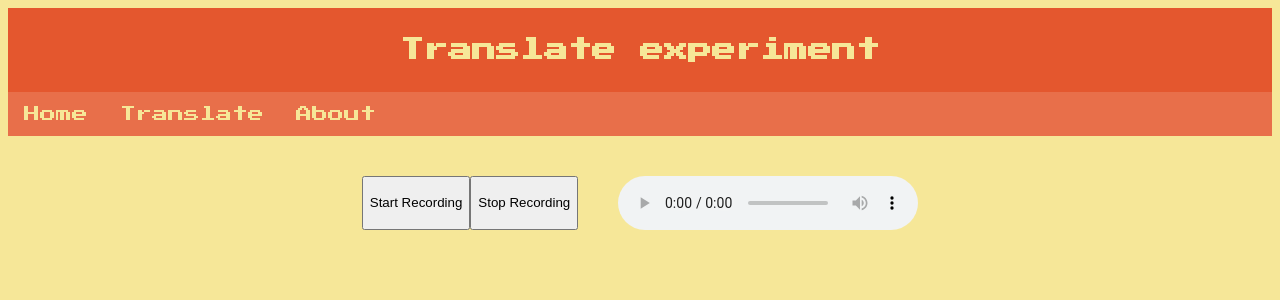
After one commit to LJBookey/HackyQuacky, a Flask app: template src/server/templates/experiment.html in a window 1280 px wide. The commit adds this page. Shown: the top 300 px of the page. Run offline with Flask 3, Linux system fonts and the light colour scheme; the template is opened without the code that fills it, so the values that code supplies are empty.

Commit message:
audio allowed???

```diff
--- /dev/null
+++ b/src/server/templates/audiorec.js
@@ -0,0 +1,56 @@
+const startRecordingButton = document.getElementById("startRecording");
+const stopRecordingButton = document.getElementById("stopRecording");
+const audioList = document.getElementById("audioList");
+const audioPlayer = document.getElementById("audioPlayer");
+
+let mediaRecorder;
+let audioChunks = [];
+
+if (navigator.mediaDevices && navigator.mediaDevices.getUserMedia) {
+    navigator.mediaDevices.getUserMedia({ audio: true})
+
+        .then(function (stream) {
+            mediaRecorder = new MediaRecorder(stream);
+
+            mediaRecorder.ondataavailable = function(event) {
+                if (event.data.size > 0) {
+                    audioChunks.push(event.data);
+                }
+            };
+
+            mediaRecorder.onstop = function () {
+                const audioBlob = new Blob(audioChunks, { 'type': 'audio/wav'});
+                const audioURL = URL.createObjectURL(audioBlob);
+                const listItem = document.createElement('li');
+                const audioLink = document.createElement('a');
+                audioLink.href = audioURL;
+                audioLink.download = 'audio.wav';
+                audioLink.textContent = 'Download Audio';
+                listItem.appendChild(audioLink);
+                audioList.appendChild(listItem);
+                audioPlayer.src = audioURL;
+                audioChunks = [];
+            };
+
+
+        })
+        .catch(function (error) {
+            console.error("Error accessing the microphone: " + error);
+        });
+
+    } else {
+        console.error("Browser doesn't support audio recording");
+    }
+
+startRecordingButton.addEventListener('click', function () {
+    audioChunks = [];
+    mediaRecorder.start();
+    startRecordingButton.disabled = true;
+    stopRecordingButton.disabled = false;
+});
+
+stopRecordingButton.addEventListener('click', function () {
+    mediaRecorder.stop();
+    startRecordingButton.disabled = false;
+    stopRecordingButton.disabled = true;
+})
--- /dev/null
+++ b/src/server/templates/experiment.html
@@ -0,0 +1,28 @@
+<!DOCTYPE html>
+<html>
+    <head>
+        <meta charset="UTF-8"/>
+        <link rel="stylesheet" href="style.css" />
+    </head>
+    <title>Hacky Quacky</title>
+
+    <body>
+        <header><h2>Translate experiment</h2></header>
+
+        <div class="navBar">
+            <ul class="navBar">
+                <li><a href="index.html">Home</a></li>
+                <li><a href="translate.html">Translate</a></li>
+                <li><a href="about.html">About</a></li>
+            </ul>
+        </div>
+
+        <div class="flex-container">
+            <button id="startRecording">Start Recording</button>
+            <button id="stopRecording">Stop Recording</button>
+            <ul id="audioList"></ul>
+            <audio id="audioPlayer" controls></audio>
+        </div>
+    </body>
+    <script src="audiorec.js"></script>
+</html>
--- a/src/server/templates/style.css
+++ b/src/server/templates/style.css
@@ -32,6 +32,7 @@ div.duckNoise {
     height : 400px;
     background-color: #E4572E;
     margin: 20px;
+    padding: 10px;
 }
 div.duckGif {
     width: 300px;
@@ -43,7 +44,13 @@ div.duckTranslation {
     width: 300px;
     height : 400px;
     margin: 20px;
+    padding: 10px;
     background-color: #E4572E;
+}
+
+p {
+    background-color: #E4572E;
+    font-family: Arial, Helvetica, sans-serif;
 }
 
 body {
```
Also changed, not shown: src/server/templates/translate.html (+6 -3 lines).
